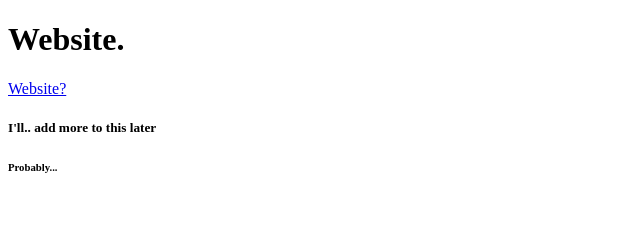
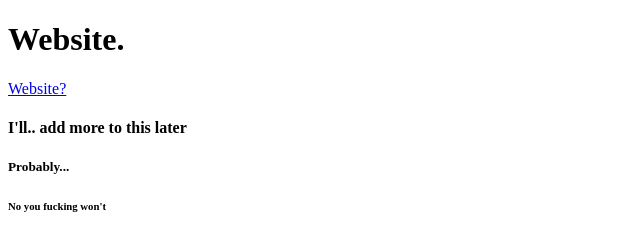
Before and after one commit to RealShadow69/RealShadow69.github.io, a plain HTML site: page index.html in a window 1280 px wide. Shown: the whole page, without its empty margins (0-640 px from the left). Drawn offline with Linux system fonts and the light colour scheme.

Commit message:
Add line of text

```diff
--- a/index.html
+++ b/index.html
@@ -6,7 +6,8 @@
     <body>
         <h1>Website.</h1>
         <a href="https://www.youtube.com/watch?v=dQw4w9WgXcQ" target="_blank">Website?</a>
-        <h5>I'll.. add more to this later</h5>
-        <h6>Probably...</h6>
+        <h4>I'll.. add more to this later</h4>
+        <h5>Probably...</h5>
+        <h6>No you fucking won't</h6>
     </body>
 </html>
```
